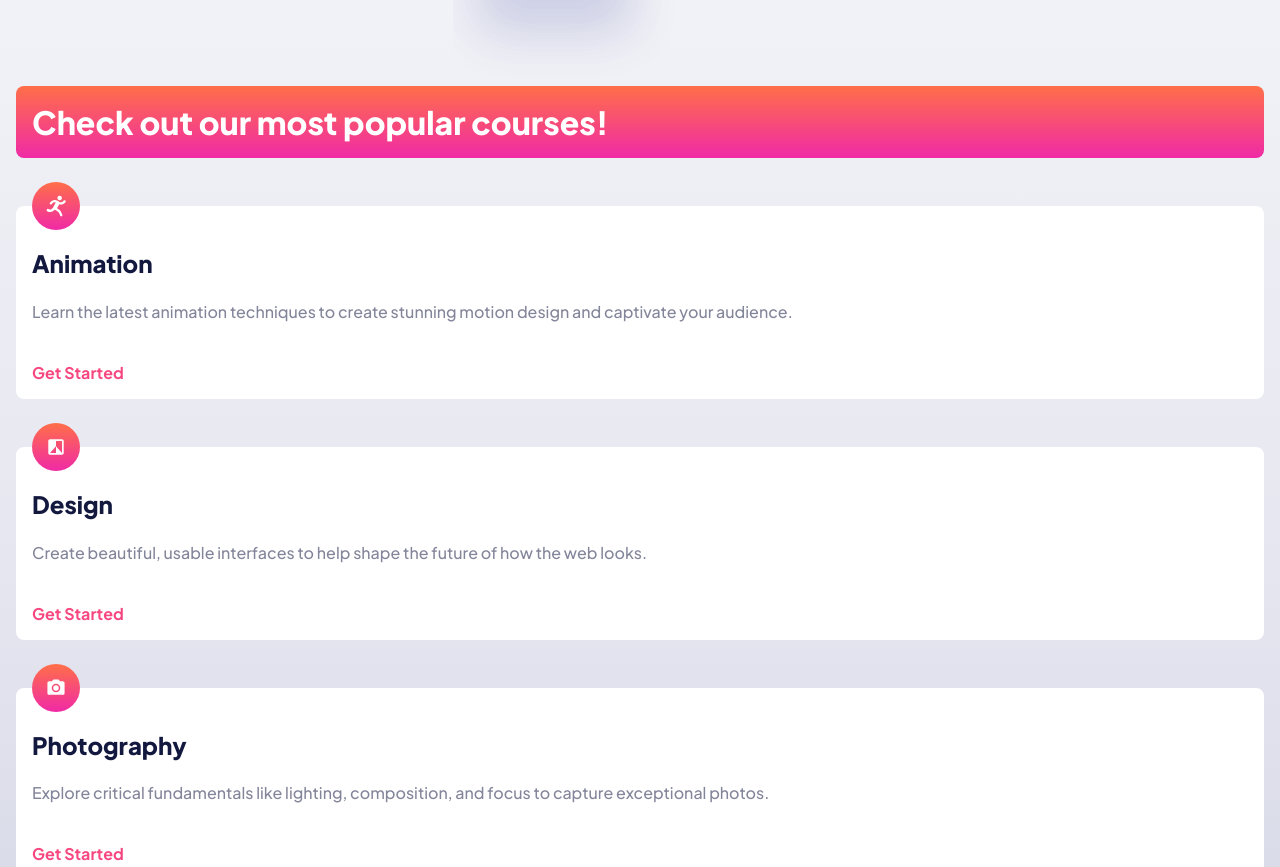
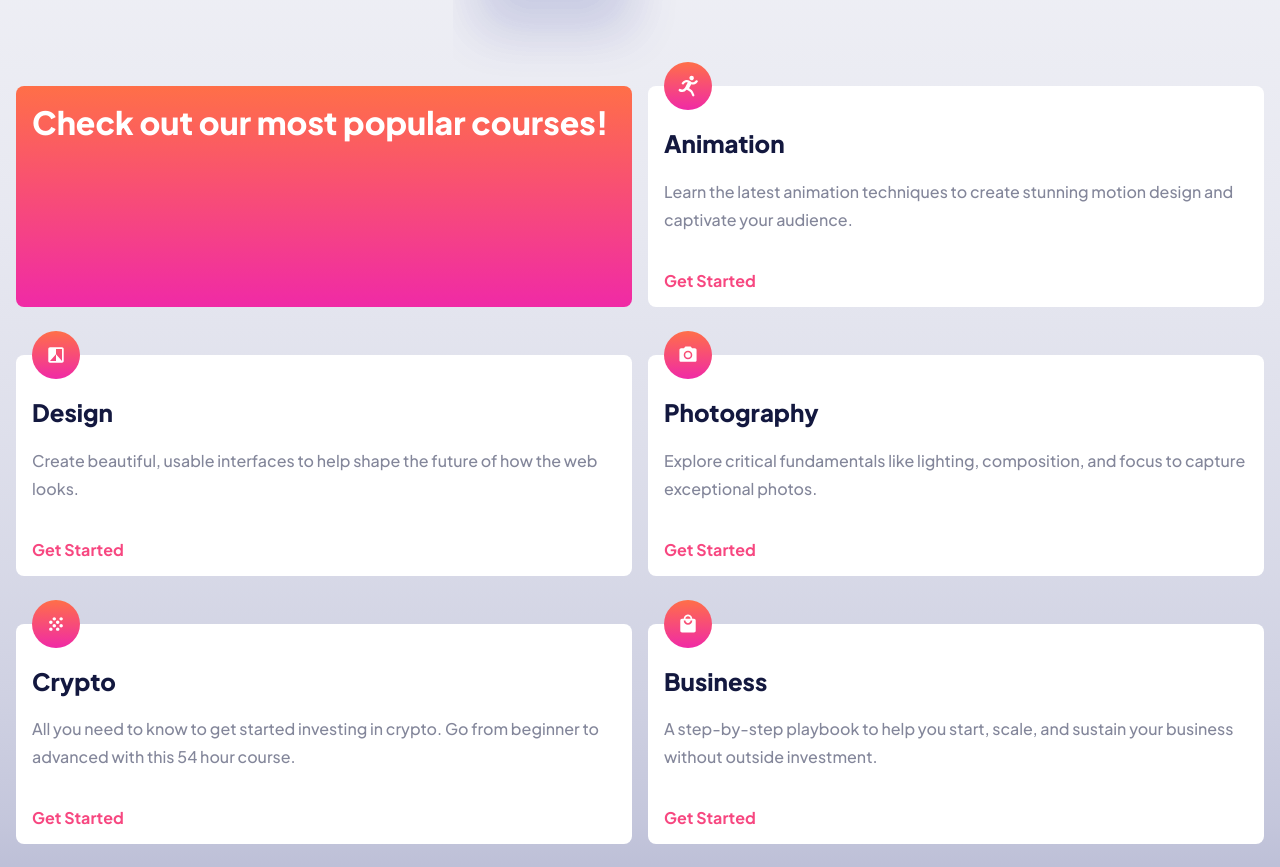
Before and after one commit to adostacey/fem-challenges, a plain HTML site: page skilled-learning-landing-page/index.html in a window 1280 px wide. Shown: the part 655-1522 px from the top of the page. Drawn offline with Linux system fonts and the light colour scheme.

Commit message:
Start tablet responsive layout

```diff
--- a/skilled-learning-landing-page/style.css
+++ b/skilled-learning-landing-page/style.css
@@ -78,7 +78,7 @@ h4 {
 }
 
 h1 {
-  font-size: 3.5rem;
+  font-size: 2.5rem;
   line-height: 1.25;
   margin-bottom: 1rem;
 }
@@ -164,10 +164,16 @@ p.body--small {
   font-weight: 700;
 }
 
-/* mobile layout */
+/* tablet layout */
 
-@media (max-width: 500px) {
+@media (min-width: 768px) {
   h1 {
-    font-size: 2.5rem;
+    font-size: 3.5rem;
+  }
+
+  section.cards {
+    display: grid;
+    grid-template-columns: 1fr 1fr;
+    column-gap: 1rem;
   }
 }
```
